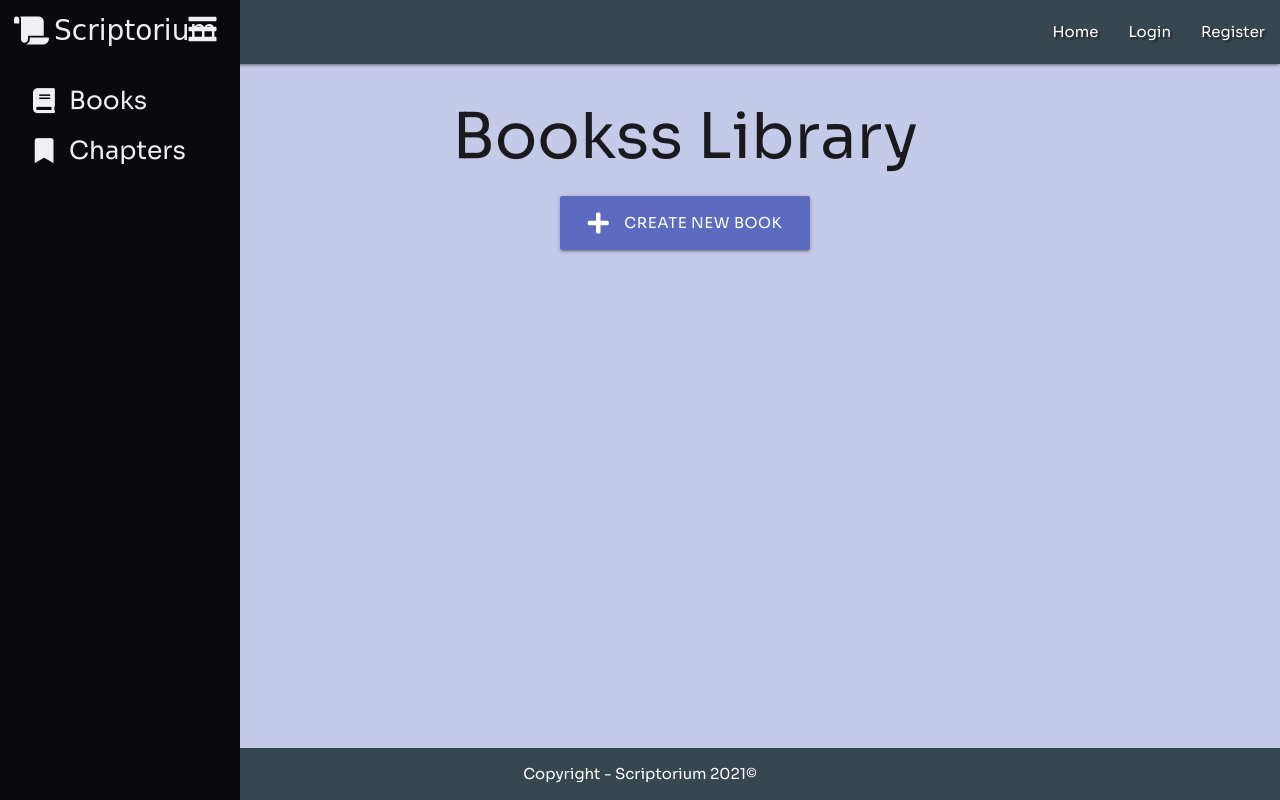
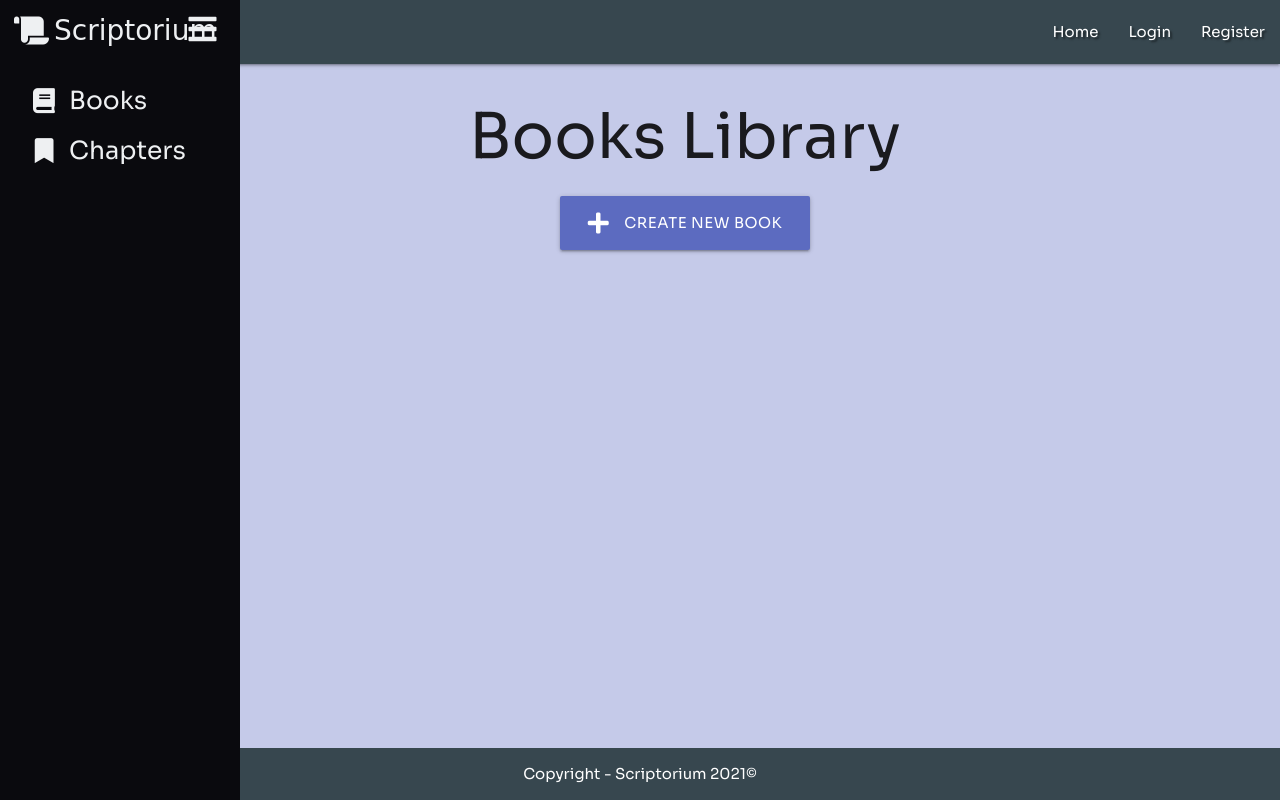
Before and after one commit to SRay-2020/MP3--Novel_Writing_APP, a Flask app: page / in a window 1280 px wide. Run offline with Flask 2, Linux system fonts and the light colour scheme; data that the repository does not hold is empty; some libraries are stand-ins or nearby versions; some web fonts are replaced.

Commit message:
Fix spelling error on base page

```diff
--- a/templates/books.html
+++ b/templates/books.html
@@ -1,7 +1,7 @@
 {% extends "base.html" %}
 {% block content %}
 <!-- Page Title -->
-<h1 class="indigo lighten-4 center-align">Bookss Library</h1>
+<h1 class="indigo lighten-4 center-align">Books Library</h1>
 <!-- Button Add new books -->
     <div class="row">
         <div class="col s12 center-align">
```
